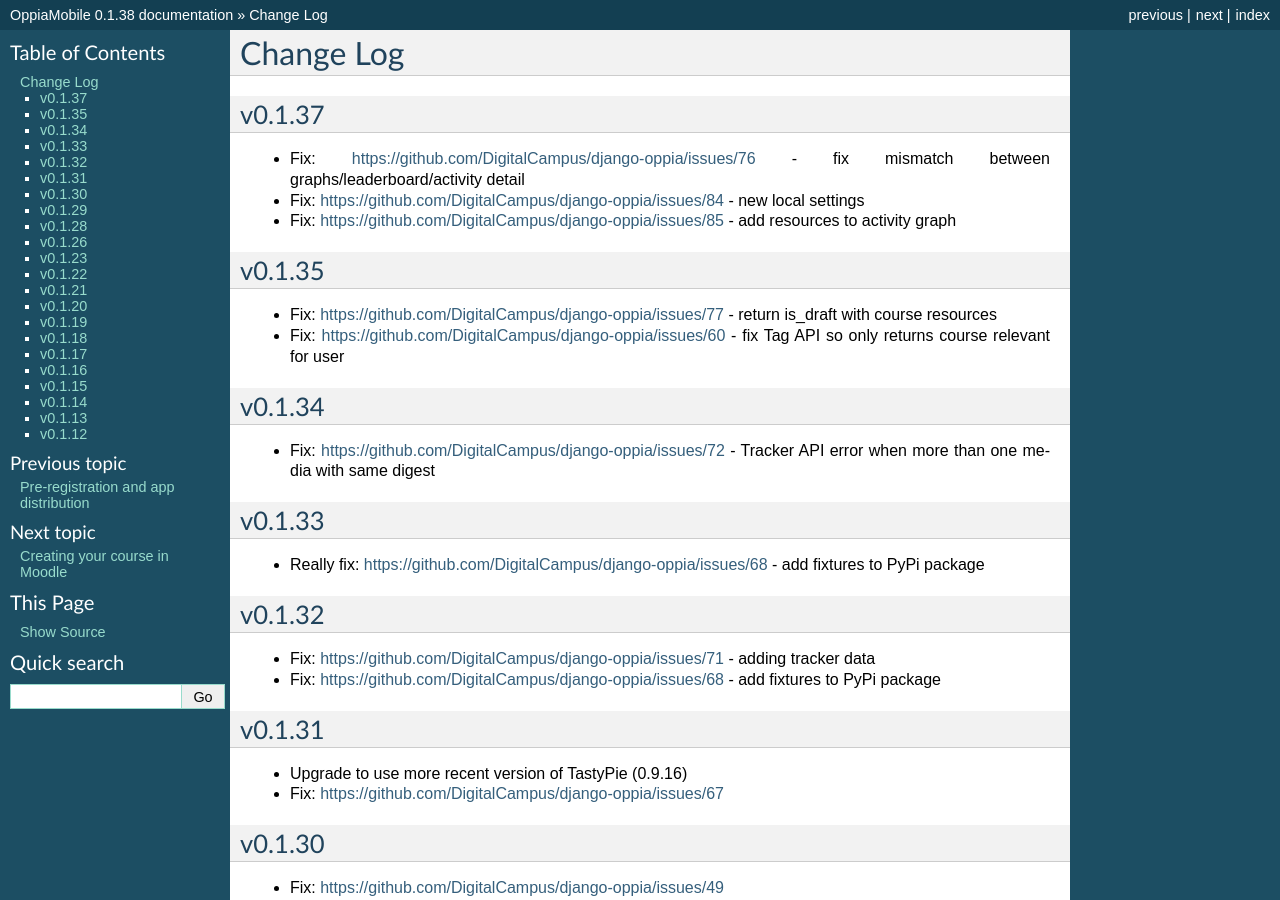
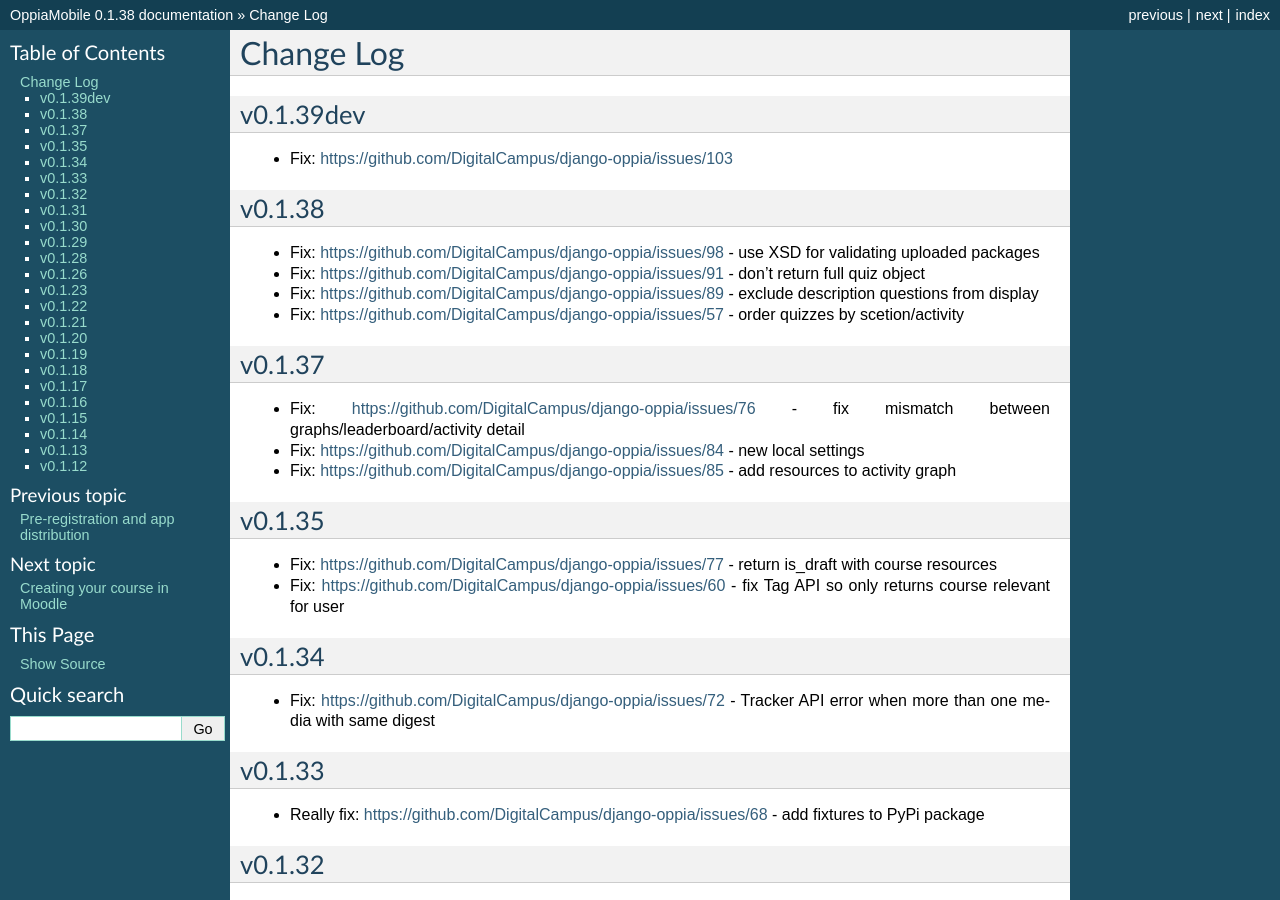
Before and after one commit to DigitalCampus/django-oppia, a Sphinx documentation site: the page built from docs/changelog.rst, in a window 1280 px wide and 900 px high. Built offline with Sphinx 7.4.7, drawn with Linux system fonts in a browser that asks for light colours; the version number is read from the project's files by our own code.

Commit message:
update changelog

```diff
--- a/docs/changelog.rst
+++ b/docs/changelog.rst
@@ -1,5 +1,18 @@
 Change Log
 ============
+
+
+v0.1.39dev
+--------
+* Fix: https://github.com/DigitalCampus/django-oppia/issues/103
+
+v0.1.38
+-------
+
+* Fix: https://github.com/DigitalCampus/django-oppia/issues/98 - use XSD for validating uploaded packages
+* Fix: https://github.com/DigitalCampus/django-oppia/issues/91 - don't return full quiz object
+* Fix: https://github.com/DigitalCampus/django-oppia/issues/89 - exclude description questions from display
+* Fix: https://github.com/DigitalCampus/django-oppia/issues/57 - order quizzes by scetion/activity
 
 v0.1.37
 --------
```
